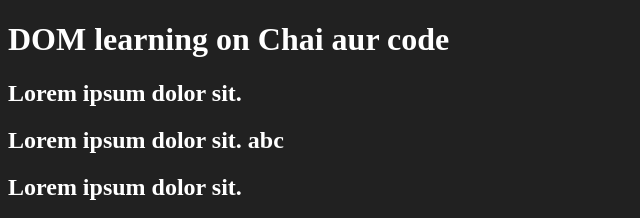
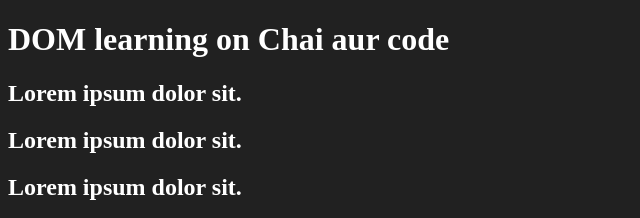
Before and after one commit to EngrmSaad/JS-Learning, a plain HTML site: page 06_dom/01.html in a window 1280 px wide. Shown: the top 218 px of the page, 0-640 px from the left. Drawn offline with Linux system fonts and the light colour scheme.

Commit message:
local test

```diff
--- a/06_dom/01.html
+++ b/06_dom/01.html
@@ -15,7 +15,7 @@
     <div >
         <h1  id="title" class="heading">DOM learning on Chai aur code <span style="display: none;">test text</span></h1>
         <h2>Lorem ipsum dolor sit.</h2>
-        <h2>Lorem ipsum dolor sit. abc </h2>
+        <h2>Lorem ipsum dolor sit.</h2>
         <h2>Lorem ipsum dolor sit.</h2>
         <p>Lorem ipsum dolor sit amet.</p>
         <input type="password" name="" id="">
```
